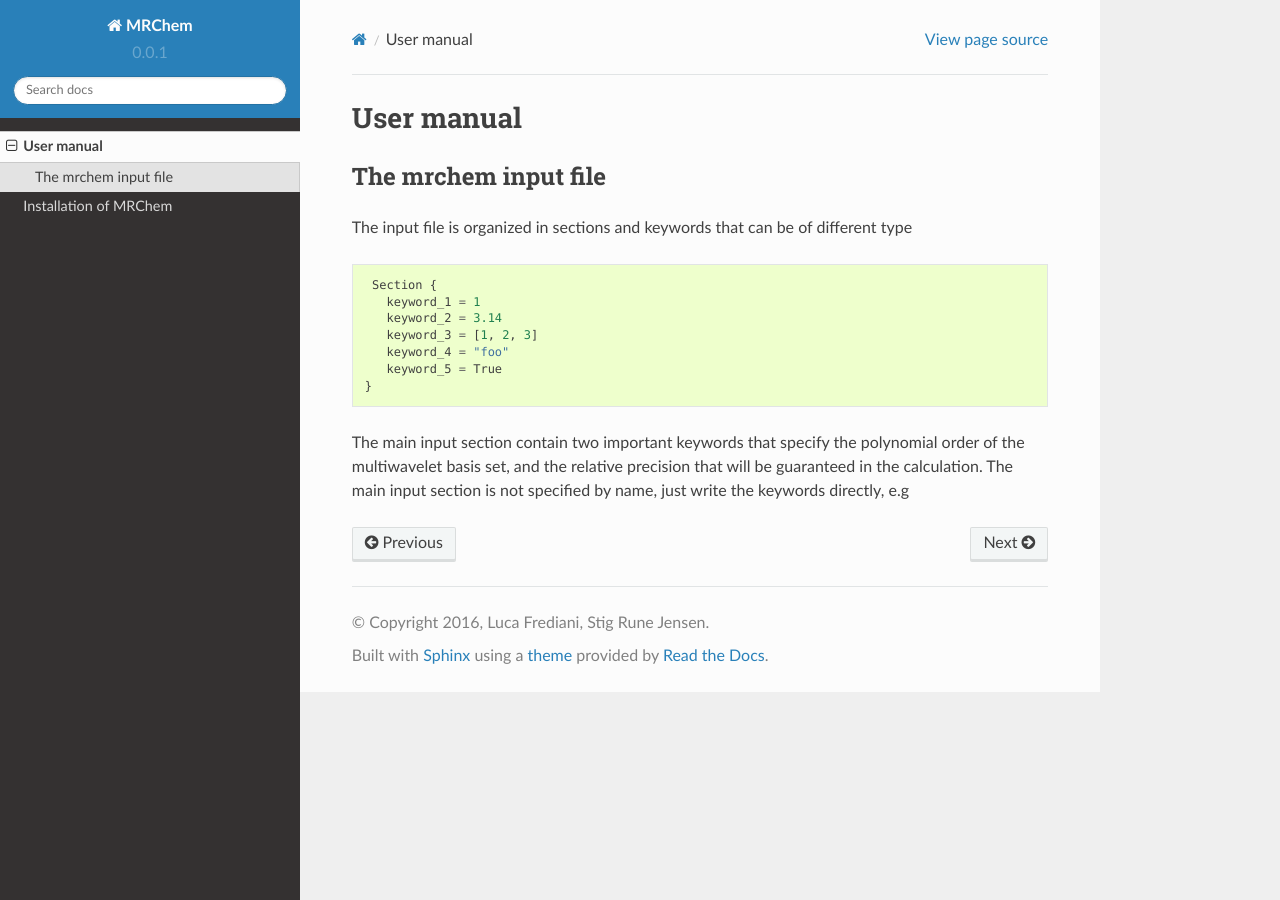
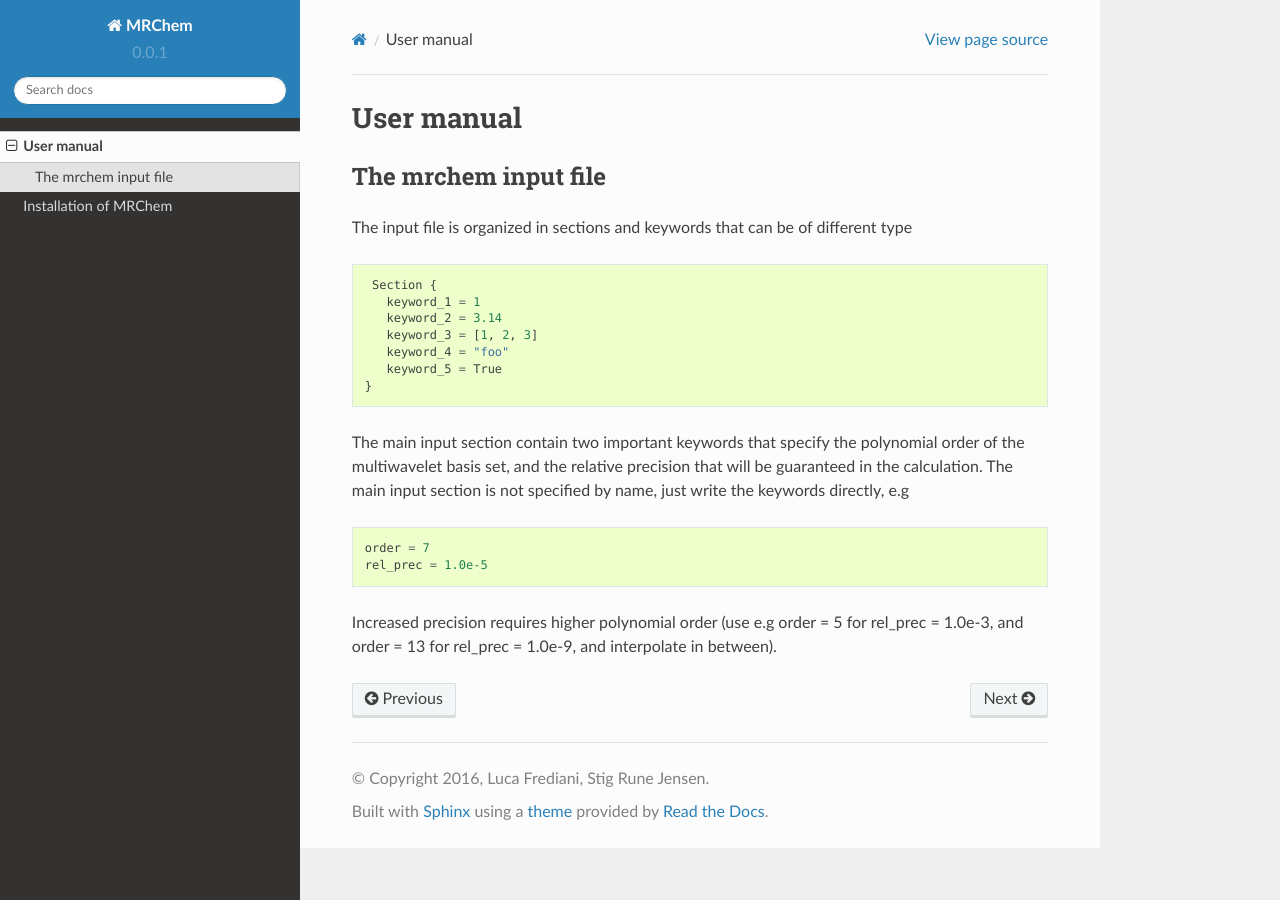
Before and after one commit to ylvao/mrchem, a Sphinx documentation site: the page built from docs/userguide.rst, in a window 1280 px wide. Built offline with Sphinx 7.4.7 and the Read the Docs theme 2.0.0, drawn with Linux system fonts in a browser that asks for light colours.

Commit message:
added more

```diff
--- a/docs/userguide.rst
+++ b/docs/userguide.rst
@@ -18,18 +18,18 @@ type
        keyword_5 = True
     }
 
-.. highlight:: c
-
-     Section {
-       keyword_1 = 1
-       keyword_2 = 3.14
-       keyword_3 = [1, 2, 3]
-       keyword_4 = "foo"
-       keyword_5 = True
-    }
 
 
 The main input section contain two important keywords that specify the
 polynomial order of the multiwavelet basis set, and the relative precision that
 will be guaranteed in the calculation. The main input section is not specified
 by name, just write the keywords directly, e.g
+
+.. code-block:: c
+
+    order = 7
+    rel_prec = 1.0e-5
+
+Increased precision requires higher polynomial order (use e.g order = 5 for
+rel_prec = 1.0e-3, and order = 13 for rel_prec = 1.0e-9, and interpolate in
+between).
```
